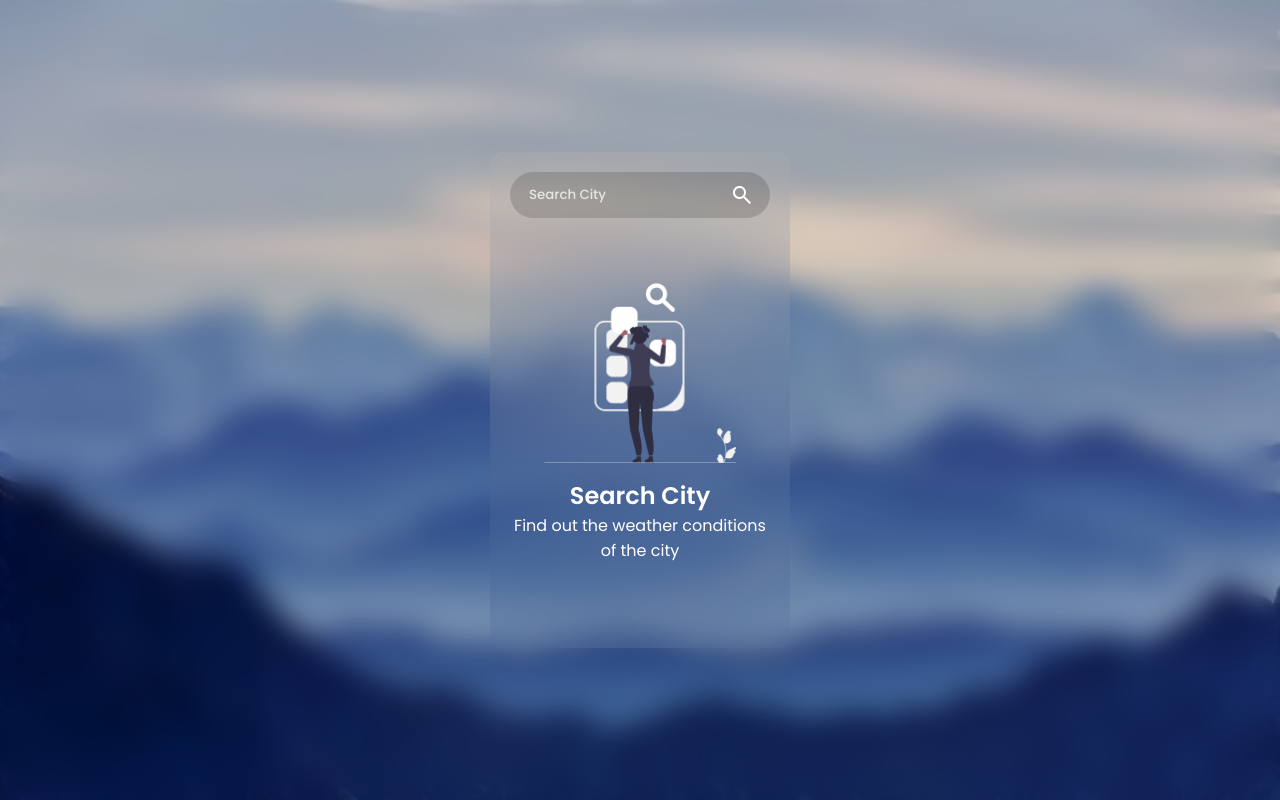
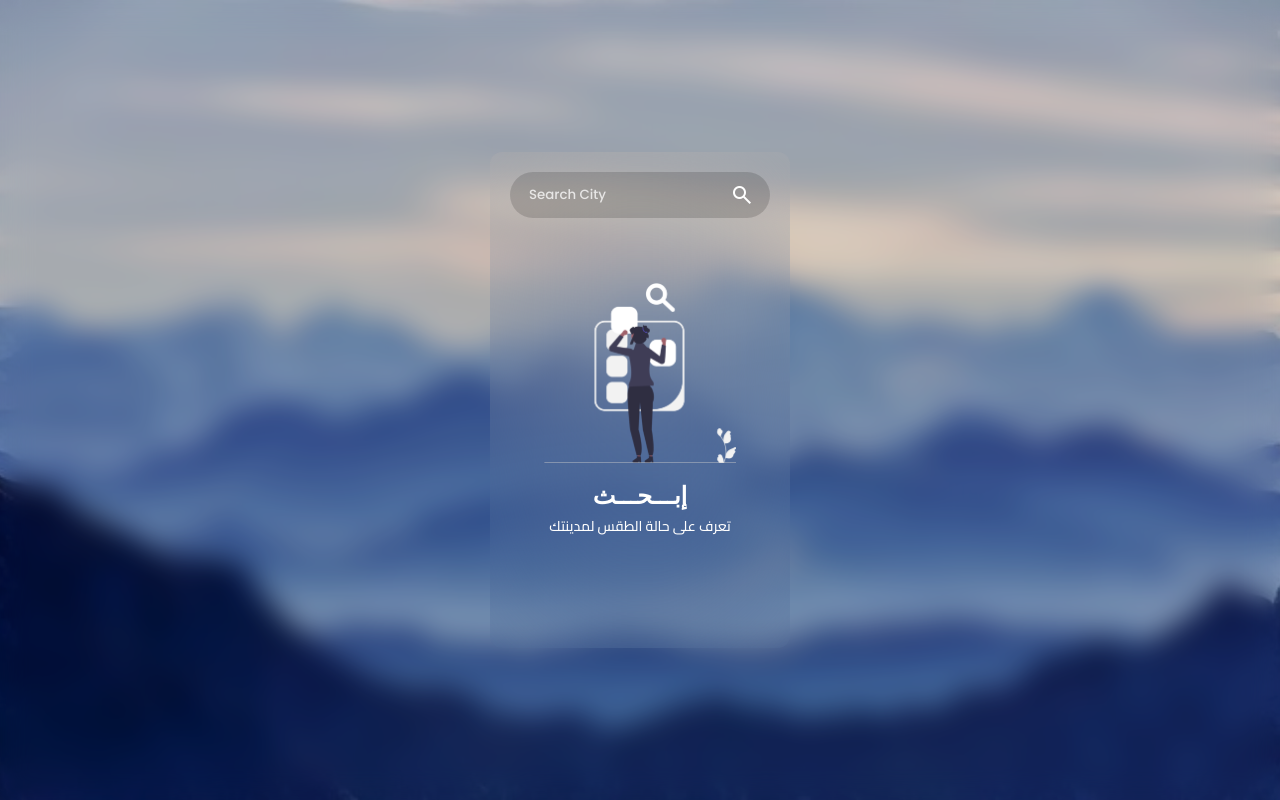
Before and after one commit to 0xbsf/weather-app, a plain HTML site: page index.html in a window 1280 px wide. Drawn offline with nearby package versions, Linux system fonts and the light colour scheme.

Commit message:
Update index.html

```diff
--- a/index.html
+++ b/index.html
@@ -90,9 +90,9 @@
         <section class="search-city section-message">
             <img src="assets/message/search-city.png">
             <div>
-                <h1>Search City</h1>
-                <h4 class="regular-txt">
-                    Find out the weather conditions of the city
+                <h1 class="main-message-txt">إبـــحـــث</h1>
+                <h4 class="arabic-txt">
+                    تعرف على حالة الطقس لمدينتك
                 </h4>
             </div>
         </section>
@@ -100,9 +100,9 @@
         <section class="not-found section-message" style="display: none;">
             <img src="assets/message/not-found.png">
             <div>
-                <h1>Search City</h1>
-                <h4 class="regular-txt">
-                    Find out the weather conditions of the city
+                <h1 class="main-message-txt">لم يتم العثور</h1>
+                <h4 class="arabic-txt">
+                    على المدينة
                 </h4>
             </div>
         </section>
```
